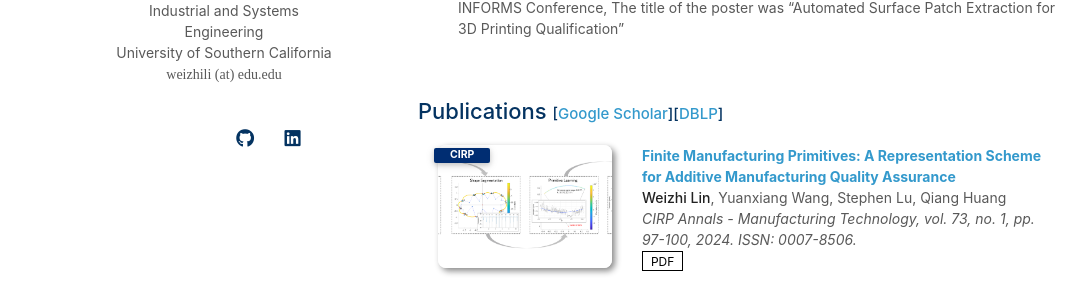
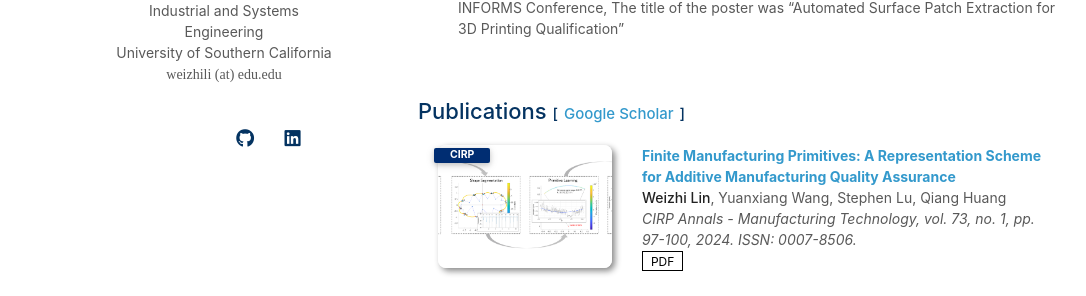
Before and after one commit to weizhi-lin/weizhi-lin.github.io, a Jekyll site: the page built from index.md, in a window 1280 px wide and 1316 px high. Shown: the part 403-699 px from the top of the window, without its empty margins (52-1138 px from the left). Built offline with Jekyll 4.4.1, drawn with Linux system fonts in a browser that asks for light colours; a style sheet for code colours, icons or effects is not loaded.

Commit message:
Update publications.md

```diff
--- a/_includes/publications.md
+++ b/_includes/publications.md
@@ -1,7 +1,11 @@
 <h1 id="publications"></h1>
 
-<h2 style="margin: 60px 0px -15px;">Publications <temp style="font-size:15px;">[</temp><a href="https://scholar.google.com/citations?user=Qi2PSmEAAAAJ" target="_blank" style="font-size:15px;">Google Scholar</a><temp style="font-size:15px;">]</temp><temp style="font-size:15px;">[</temp><a href="https://dblp.org/pid/12/10033-1.html" target="_blank" style="font-size:15px;">DBLP</a><temp style="font-size:15px;">]</temp></h2>
-
+<h2 style="margin: 60px 0px -15px;">
+  Publications
+  <temp style="font-size:15px;">[</temp>
+  <a href="https://scholar.google.com/citations?user=CylLW1kAAAAJ" target="_blank" style="font-size:15px;">Google Scholar</a>
+  <temp style="font-size:15px;">]</temp>
+</h2>
 
 <div class="publications">
 <ol class="bibliography">
```
